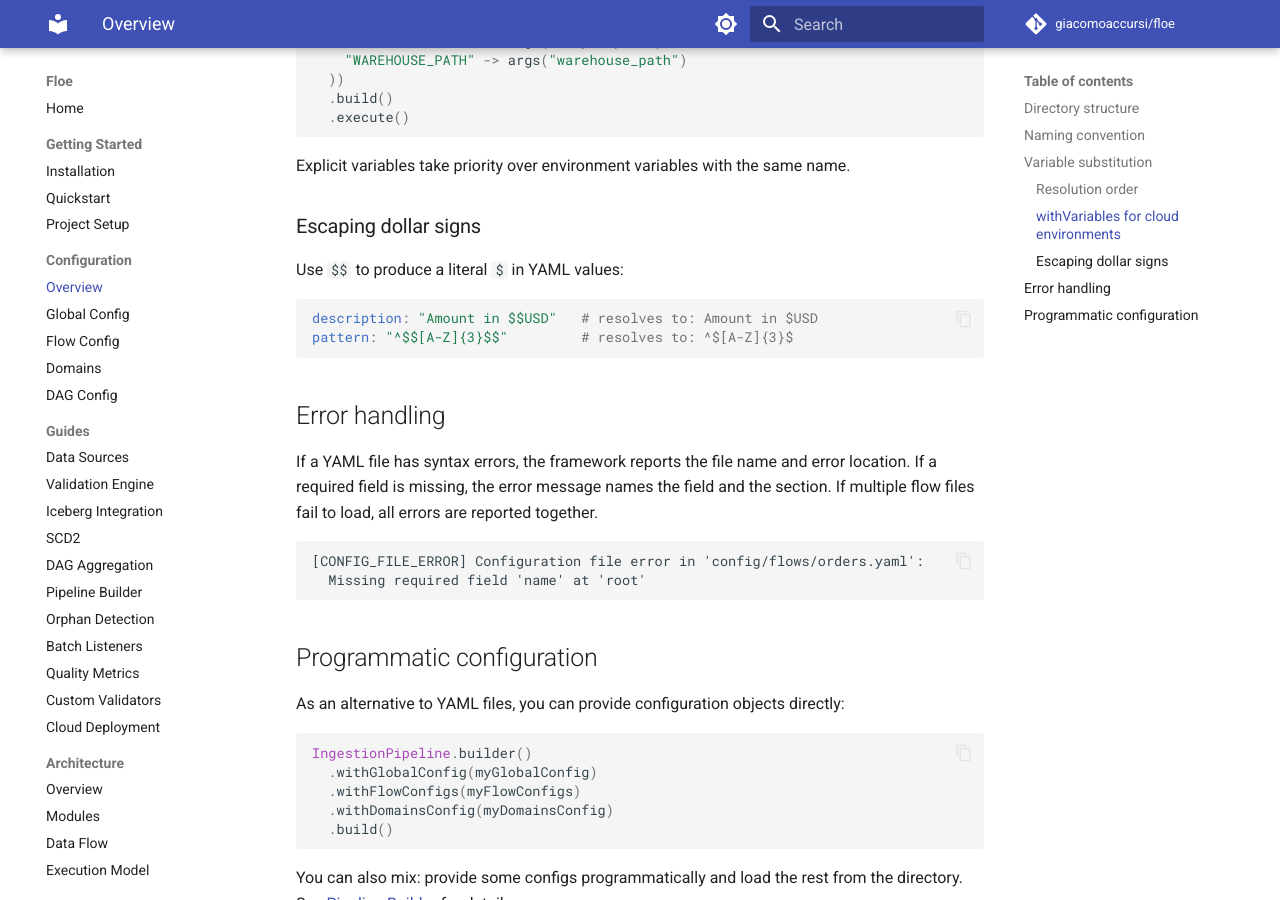
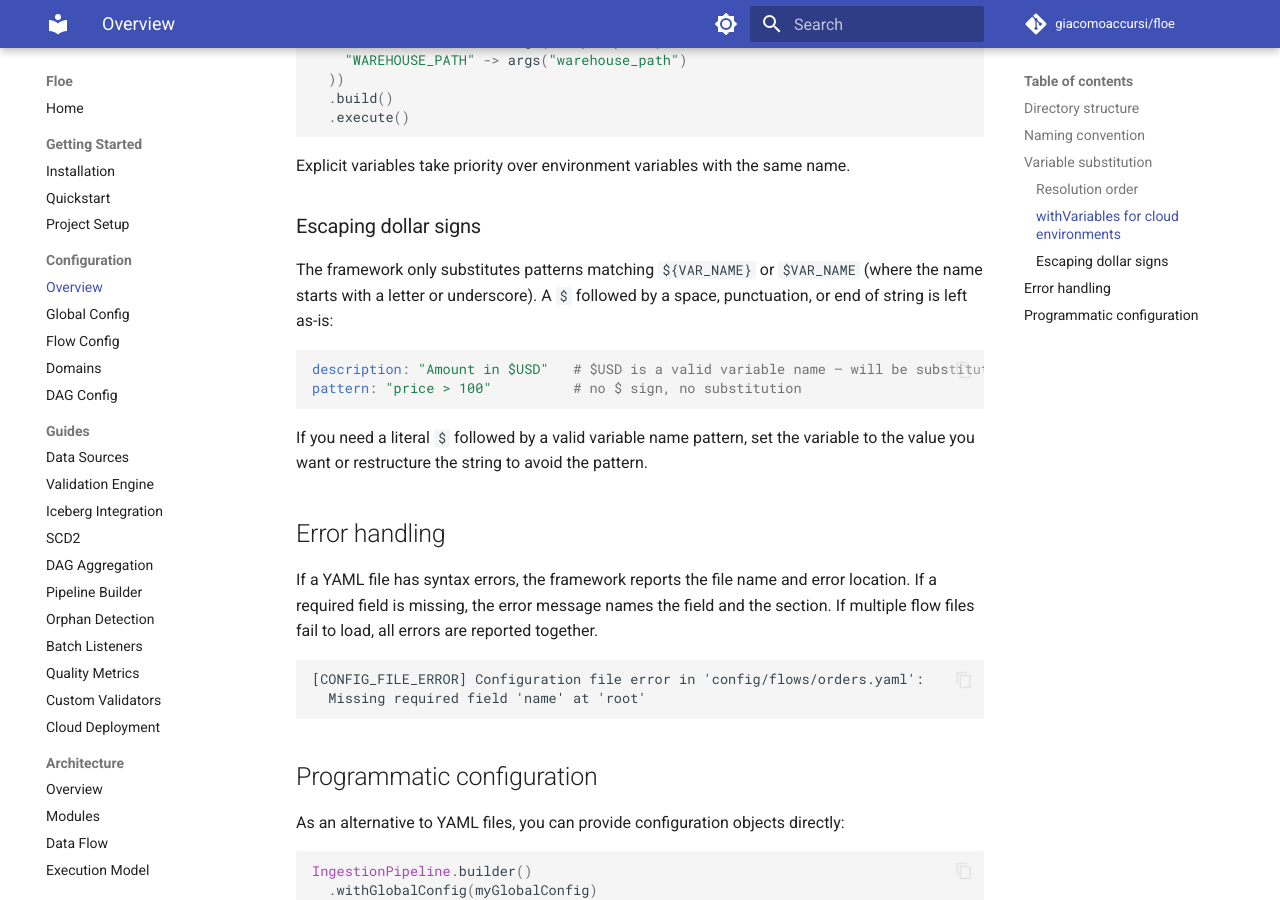
Before and after one commit to giacomoaccursi/Floe, an MkDocs documentation site: the page built from site-docs/configuration/overview.md, in a window 1280 px wide and 900 px high, scrolled down 1668 px. Built offline with MkDocs 1.6.1 and Material for MkDocs 9.7.7, drawn with Linux system fonts in a browser that asks for light colours; comment, search, counter and statistics services are not loaded.

Commit message:
docs(configuration): fix corrupted escaping section in overview

````diff
--- a/site-docs/configuration/overview.md
+++ b/site-docs/configuration/overview.md
@@ -82,12 +82,14 @@ Explicit variables take priority over environment variables with the same name.
 
 ### Escaping dollar signs
 
-Use `$$` to produce a literal `$` in YAML values:
+The framework only substitutes patterns matching `${VAR_NAME}` or `$VAR_NAME` (where the name starts with a letter or underscore). A `$` followed by a space, punctuation, or end of string is left as-is:
 
 ```yaml
-description: "Amount in $$USD"   # resolves to: Amount in $USD
-pattern: "^$$[A-Z]{3}$$"         # resolves to: ^$[A-Z]{3}$
+description: "Amount in $USD"   # $USD is a valid variable name — will be substituted
+pattern: "price > 100"          # no $ sign, no substitution
 ```
+
+If you need a literal `$` followed by a valid variable name pattern, set the variable to the value you want or restructure the string to avoid the pattern.
 
 ## Error handling
 
````
